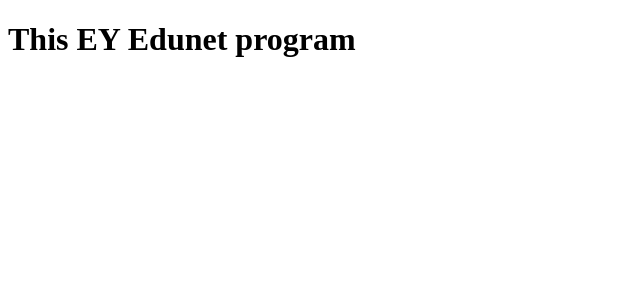
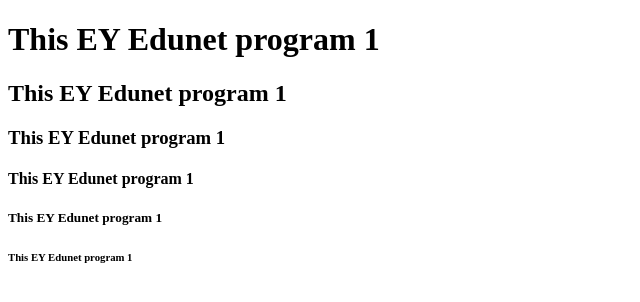
Before and after one commit to vishnuvardhan2457/html, a plain HTML site: page index.html in a window 1280 px wide. Shown: the whole page, without its empty margins (0-640 px from the left). Drawn offline with Linux system fonts and the light colour scheme.

Commit message:
header tag demo

```diff
--- a/index.html
+++ b/index.html
@@ -6,6 +6,11 @@
     <title>HTML UNIT2</title>
 </head>
 <body>
-    <h1>This EY Edunet program</h1>
+    <h1>This EY Edunet program 1</h1>
+    <h2>This EY Edunet program 1</h2>
+    <h3>This EY Edunet program 1</h3>
+    <h4>This EY Edunet program 1</h4>
+    <h5>This EY Edunet program 1</h5>
+    <h6>This EY Edunet program 1</h6>
 </body>
 </html>
```
